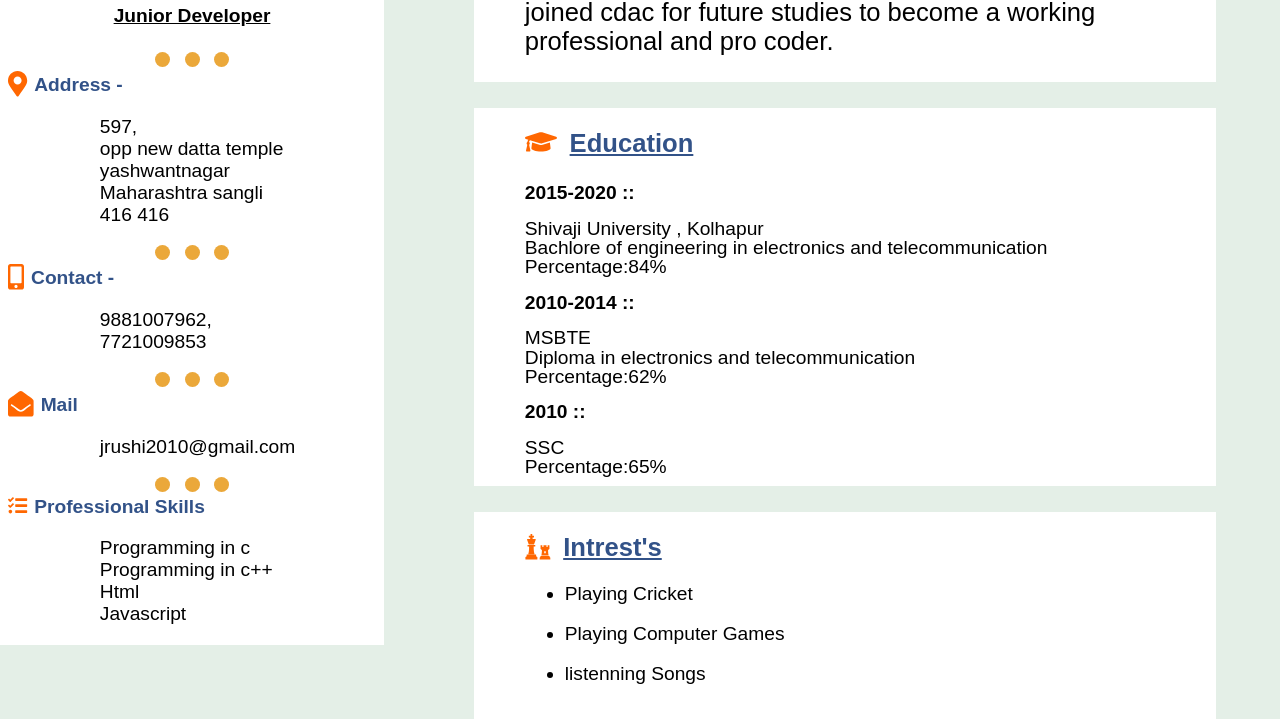
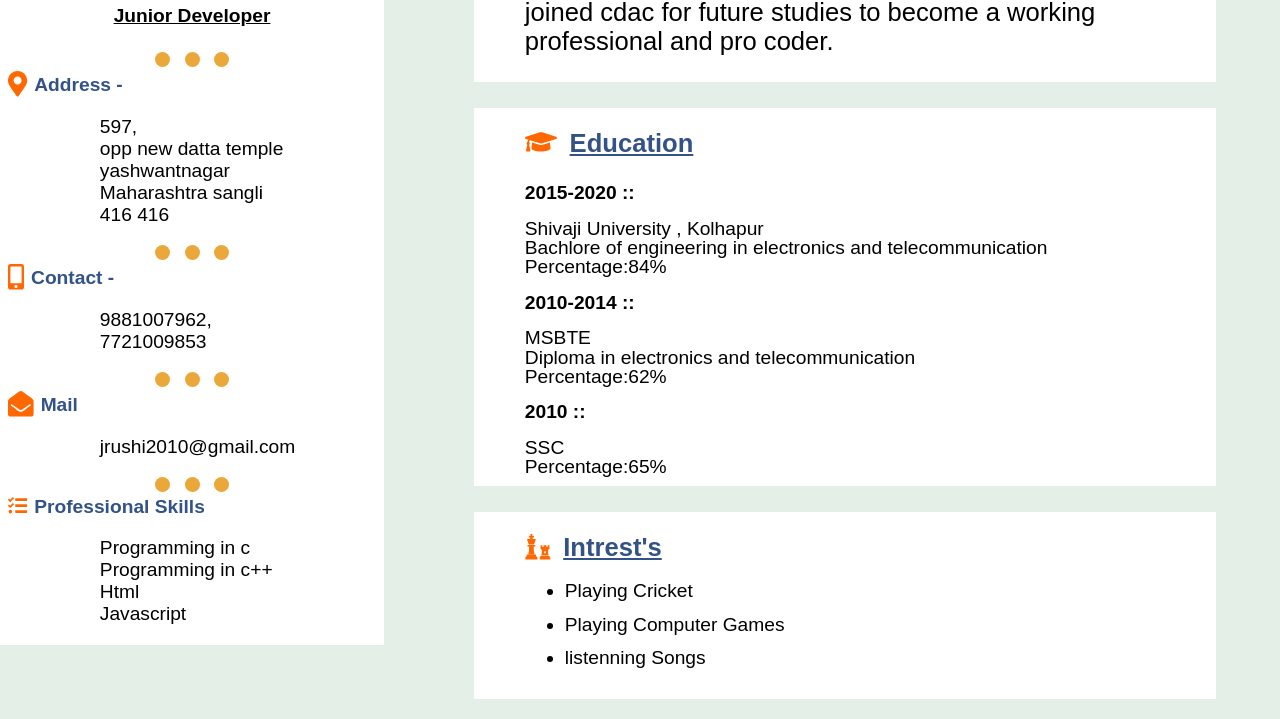
Before and after one commit to jrushi2010/resume, a plain HTML site: page index.html in a window 1280 px wide. Shown: the part 277-996 px from the top of the page. Drawn offline with Linux system fonts and the light colour scheme.

Commit message:
Update style.css

```diff
--- a/css/style.css
+++ b/css/style.css
@@ -15,7 +15,7 @@ p{font-size: 2vw;}
 .i{margin-right: 2%;color: #ff6701;}
 .edutital{line-height:20px;font-size: 1.5vw;}
 .edu{font-size: 1.5vw; line-height: 0%;}
-.int{font-size: 1.5vw;}
+.int{font-size: 1.5vw;line-height:80%;}
 @media(max-width:1200px){
     .photo{width:100px}
 }
```
